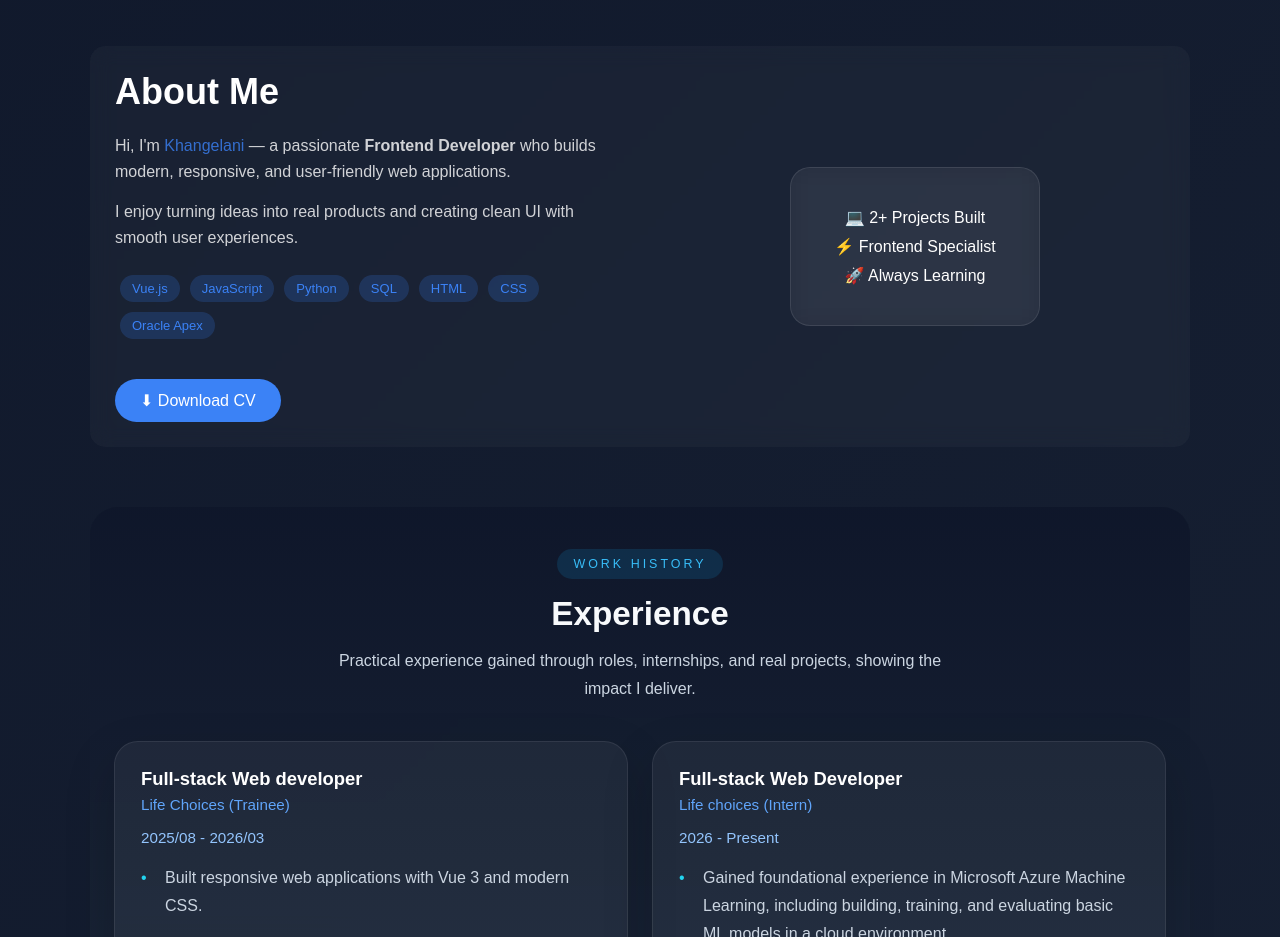
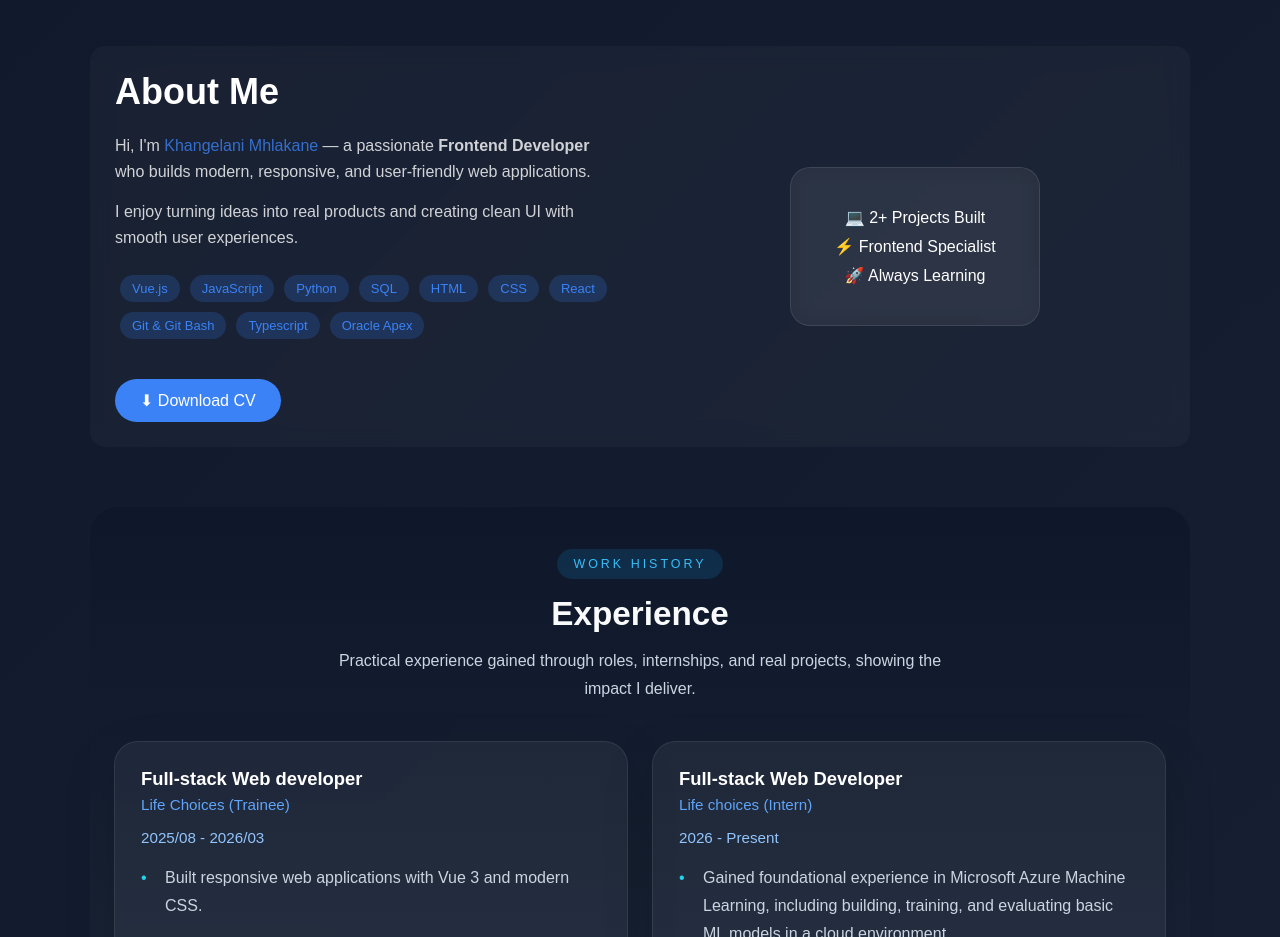
Before and after one commit to Khangelan/Mhlakane_portfolio_1, a Vue app: page / in a window 1280 px wide. Shown: the part 960-1897 px from the top of the page. Built offline with nearby package versions, Linux system fonts and the light colour scheme; the HTML template or start-up script is replaced by a standard one.

Commit message:
i updated the portfolio by addin more skills and adding my link to my linked in

```diff
--- a/src/components/About.vue
+++ b/src/components/About.vue
@@ -7,7 +7,7 @@
         <h2>About Me</h2>
 
         <p>
-          Hi, I'm <span class="highlight">Khangelani</span> — a passionate
+          Hi, I'm <span class="highlight">Khangelani Mhlakane</span> — a passionate
           <strong>Frontend Developer</strong> who builds modern, responsive,
           and user-friendly web applications.
         </p>
@@ -24,6 +24,9 @@
           <span>SQL</span>
           <span>HTML</span>
           <span>CSS</span>
+          <span>React</span>
+          <span>Git & Git Bash</span>
+          <span>Typescript</span>
           <span>Oracle Apex</span>
         </div>
 
--- a/src/components/Contact.vue
+++ b/src/components/Contact.vue
@@ -12,7 +12,7 @@
 
         <div class="socials">
           <a href="https://github.com/Khangelan" target="_blank">💻 GitHub</a>
-          <a href="https://linkedin.com/in/khangelani-mhlakane" target="_blank">🔗 LinkedIn</a>
+          <a href="www.linkedin.com/in/khangelani-mhlakane-689638401" target="_blank">🔗 LinkedIn</a>
         </div>
 
         <!-- WhatsApp -->
```
